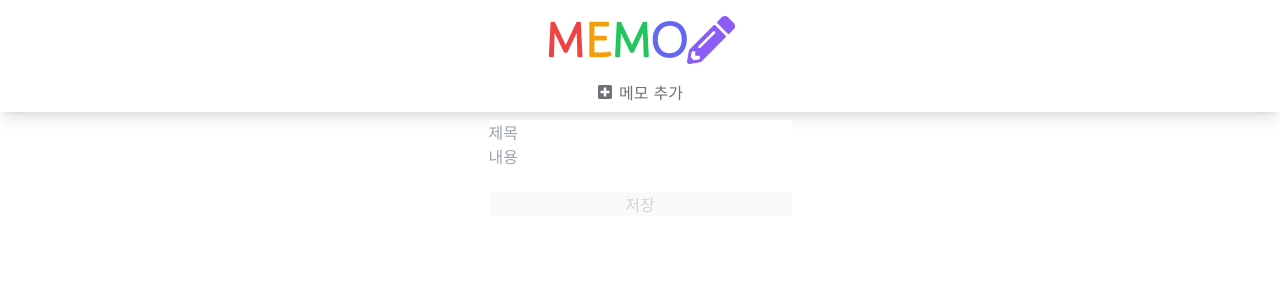
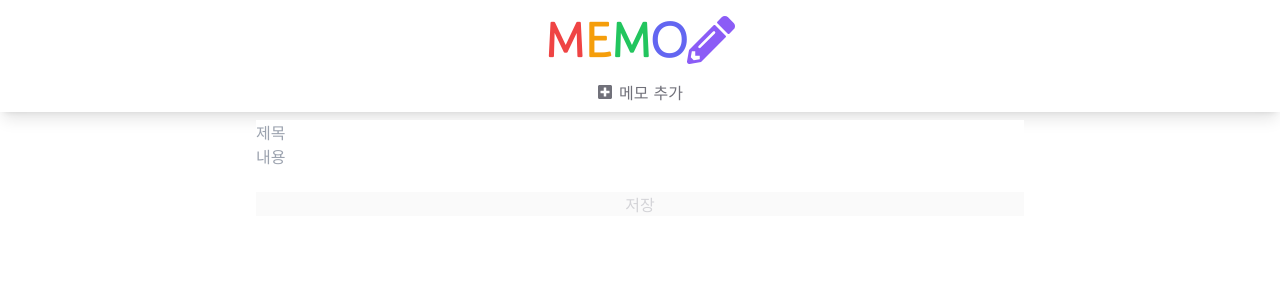
Before and after one commit to Cattamoo/memo, a React (Create React App) app: page /add in a window 1280 px wide. Shown: the top 300 px of the page. Built offline with nearby package versions, Linux system fonts and the light colour scheme.

Commit message:
PageLayout 추가

```diff
--- /dev/null
+++ b/src/components/layout/PageLayout.tsx
@@ -0,0 +1,14 @@
+import React from 'react';
+
+type Props = {
+	children: React.ReactNode;
+	className?: string;
+}
+
+export default function PageLayout({ children, className = '' }: Props) {
+	return (
+		<div className={`max-w-screen-md w-full ${className}`}>
+			{children}
+		</div>
+	);
+}
--- a/src/pages/AddMemo.tsx
+++ b/src/pages/AddMemo.tsx
@@ -1,10 +1,11 @@
 import React from 'react';
+import PageLayout from "../components/layout/PageLayout";
 import EditForm from "../components/EditForm";
 
 export default function AddMemo() {
 	return (
-		<div>
+		<PageLayout className="max-w-[500px]">
 			<EditForm />
-		</div>
+		</PageLayout>
 	);
 }
--- a/src/pages/EditMemo.tsx
+++ b/src/pages/EditMemo.tsx
@@ -1,15 +1,16 @@
 import React from 'react';
-import EditForm from "../components/EditForm";
 import {useParams} from "react-router-dom";
 import {useSelector} from "react-redux";
 import {RootState} from "../store/store";
+import PageLayout from "../components/layout/PageLayout";
+import EditForm from "../components/EditForm";
 
 export default function EditMemo() {
 	const {id} = useParams();
 	const memos = useSelector((state: RootState) => state.memos);
 	return (
-		<div>
+		<PageLayout className="max-w-[500px]">
 			<EditForm memo={memos[id!]} />
-		</div>
+		</PageLayout>
 	);
 }
--- a/src/pages/Home.tsx
+++ b/src/pages/Home.tsx
@@ -1,13 +1,14 @@
 import React from 'react';
 import {useSelector} from "react-redux";
 import {RootState} from "../store/store";
+import PageLayout from "../components/layout/PageLayout";
 import MemoItem from "../components/MemoItem";
 
 export default function Home() {
 	const memos = useSelector((state: RootState) => state.memos);
 
 	return (
-		<div className="max-w-screen-xl w-full">
+		<PageLayout className="max-w-screen-xl">
 			{
 				Object.entries(memos).length === 0
 					? (
@@ -23,6 +24,6 @@ export default function Home() {
 						</ul>
 					)
 			}
-		</div>
+		</PageLayout>
 	);
 }
--- a/src/pages/MemoDetail.tsx
+++ b/src/pages/MemoDetail.tsx
@@ -2,6 +2,7 @@ import React from 'react';
 import {useParams} from "react-router-dom";
 import {useSelector} from "react-redux";
 import {RootState} from "../store/store";
+import PageLayout from "../components/layout/PageLayout";
 
 export default function MemoDetail() {
 	const {id} = useParams();
@@ -12,7 +13,7 @@ export default function MemoDetail() {
 	} else {
 		const { title, content, createdAt, updatedAt } = memos[id!];
 		return (
-			<div className="max-w-screen-md w-full">
+			<PageLayout>
 				<div className="text-center mt-4 pb-2 mb-2 shadow-[0_5px_10px_-3px_#d0d0cf]">
 					<h2 className="text-xl font-bold">{title}</h2>
 					<div className="text-xs">
@@ -21,7 +22,7 @@ export default function MemoDetail() {
 					</div>
 				</div>
 				<p className="py-2 px-4 whitespace-pre">{content}</p>
-			</div>
+			</PageLayout>
 		);
 	}
 }
```
